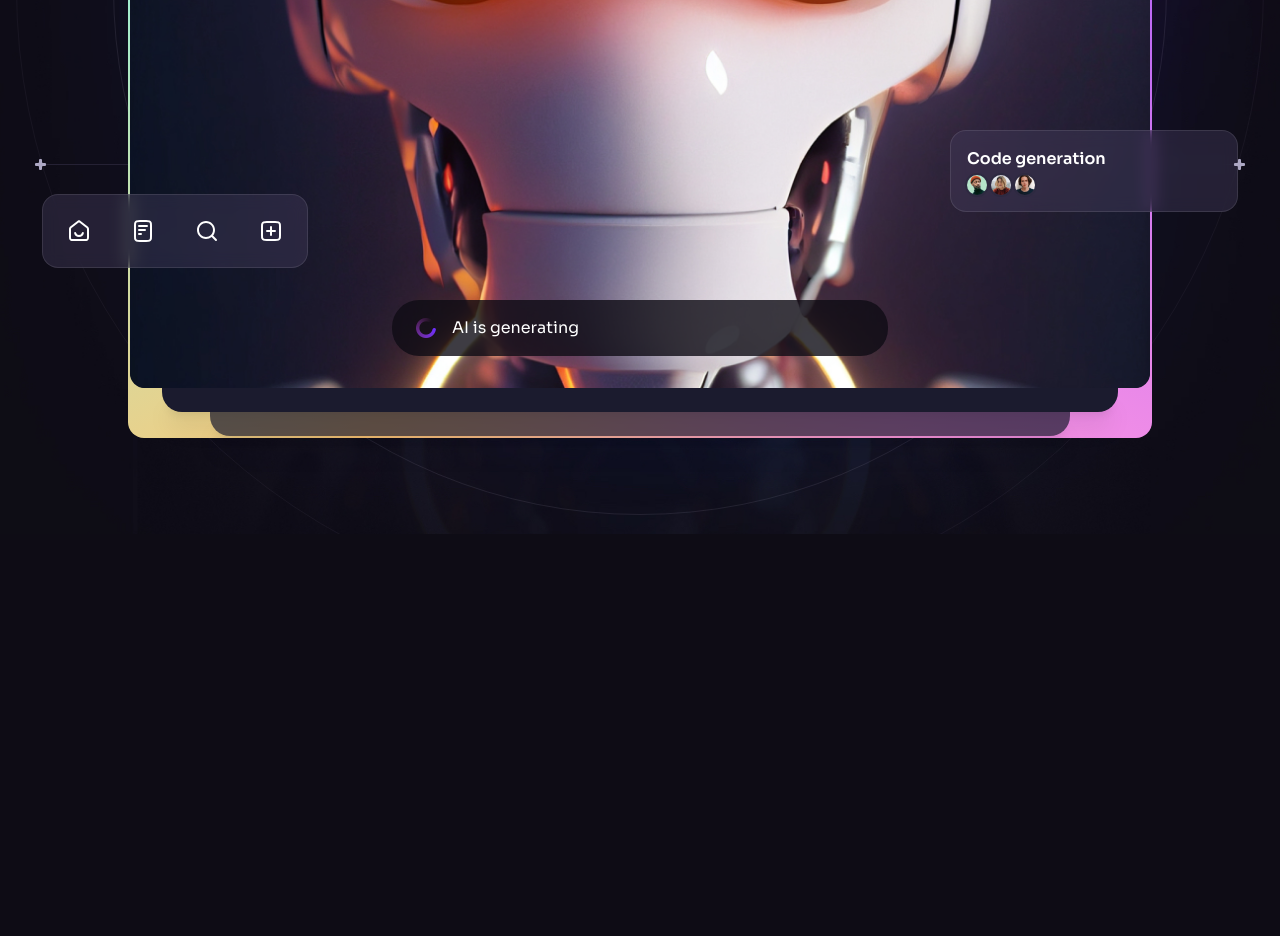
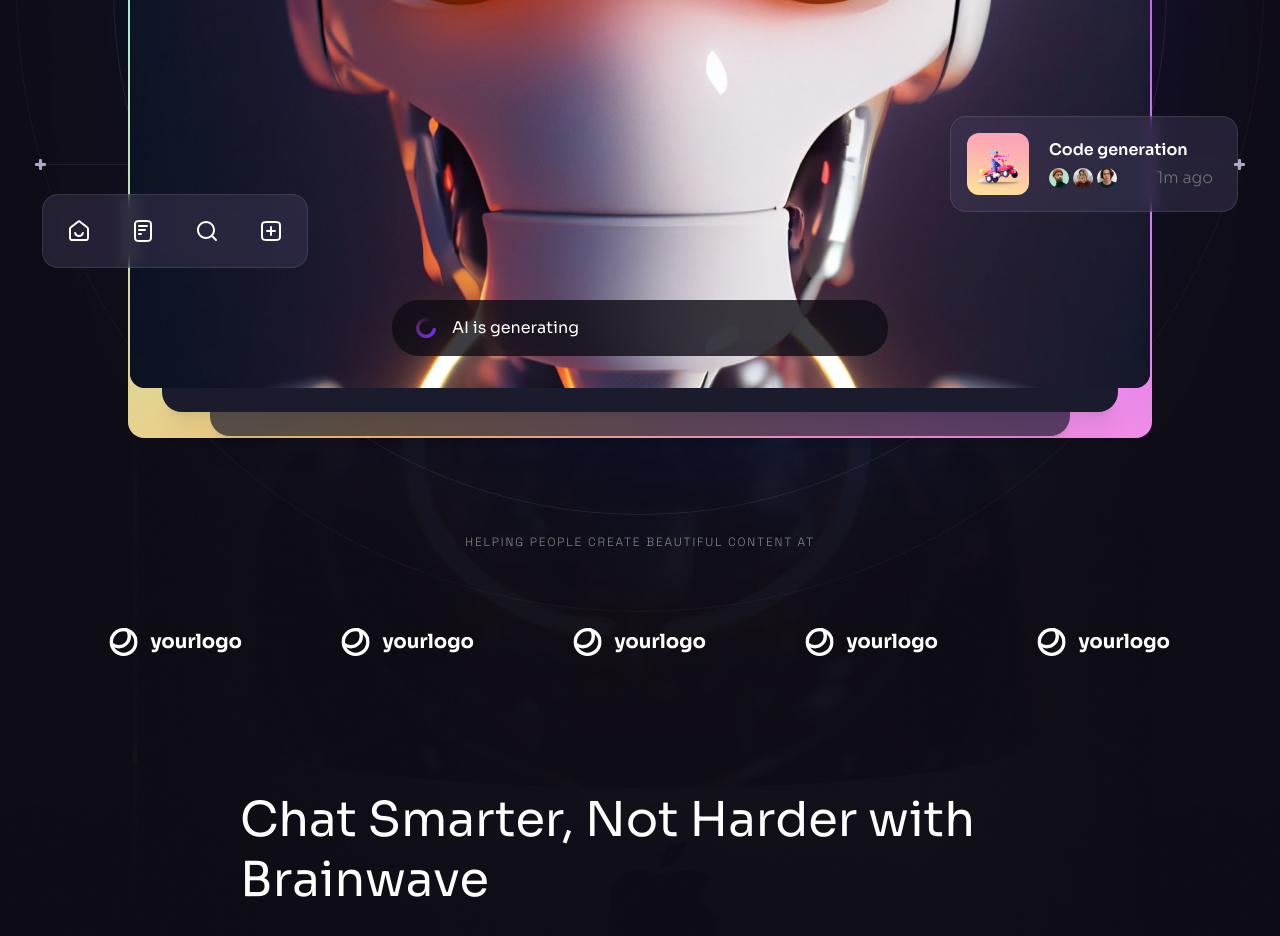
Before and after one commit to xzcxvc/brainwave, a React (Vite) app: page / in a window 1280 px wide. Shown: the part 720-1656 px from the top of the page. Before the commit the page ends 1254 px from the top, so only its background shows below. Built offline with nearby package versions, Linux system fonts and the light colour scheme.

Commit message:
wip brainwave tutorial

```diff
--- a/src/App.jsx
+++ b/src/App.jsx
@@ -6,16 +6,15 @@ import "./App.css";
 import Button from "./components/Button";
 import Header from "./components/Header";
 import Hero from "./components/Hero";
+import Benefits from "./components/Benefits";
 
 const App = () => {
   return (
     <>
       <div className="pt-[4.75rem] lg:pt-[5.25rem] overflow-hidden">
-        {/* <Button className="mt-20" href={"#login"}>
-          Click me!
-        </Button> */}
         <Header />
         <Hero />
+        <Benefits />
       </div>
       <ButtonGradient />
     </>
--- /dev/null
+++ b/src/components/Benefits.jsx
@@ -0,0 +1,15 @@
+import React from "react";
+import Section from "./Section";
+import Heading from "./Heading";
+
+const Benefits = () => {
+  return (
+    <Section className="features">
+      <div className="container relative z-2">
+        <Heading className="" title="Chat Smarter, Not Harder with Brainwave" />
+      </div>
+    </Section>
+  );
+};
+
+export default Benefits;
--- /dev/null
+++ b/src/components/CompanyLogos.jsx
@@ -0,0 +1,24 @@
+import React from "react";
+import { companyLogos } from "../constants";
+
+const CompanyLogos = ({ className }) => {
+  return (
+    <div className={className}>
+      <h5 className="tagline mb-6 text-center text-n-1/50">
+        Helping people create beautiful content at
+      </h5>
+      <ul className="flex">
+        {companyLogos.map((logo, index) => (
+          <li
+            className="flex items-center justify-center flex-1 h-[8.5rem]"
+            key={index}
+          >
+            <img src={logo} width={134} height={28} alt={logo} />
+          </li>
+        ))}
+      </ul>
+    </div>
+  );
+};
+
+export default CompanyLogos;
--- /dev/null
+++ b/src/components/Heading.jsx
@@ -0,0 +1,11 @@
+import React from "react";
+
+const Heading = ({ className, title }) => {
+  return (
+    <div className={`${className} max-w-[50rem] mx-auto mb-12 lg:mb-20`}>
+      {title && <h2 className="h2">{title}</h2>}
+    </div>
+  );
+};
+
+export default Heading;
--- a/src/components/Hero.jsx
+++ b/src/components/Hero.jsx
@@ -8,6 +8,7 @@ import { BackgroundCircles, BottomLine, Gradient } from "./design/Hero";
 import { heroIcons } from "../constants";
 import { ScrollParallax } from "react-just-parallax";
 import Notification from "./Notification";
+import CompanyLogos from "./CompanyLogos";
 
 const Hero = () => {
   const parallaxRef = useRef(null);
@@ -89,6 +90,7 @@ const Hero = () => {
           </div>
           <BackgroundCircles />
         </div>
+        <CompanyLogos className="hidden relative z-10 mt-20 lg:block" />
       </div>
       <BottomLine />
     </Section>
--- a/src/components/Notification.jsx
+++ b/src/components/Notification.jsx
@@ -1,5 +1,6 @@
 import React from "react";
 import { notificationImages } from "../constants";
+import { notification1 } from "../assets";
 
 const Notification = ({ className, title }) => {
   return (
@@ -8,6 +9,13 @@ const Notification = ({ className, title }) => {
         className || ""
       } flex items-center p-4 pr-6 bg-n-9/40 backdrop-blur border border-n-1/10 rounded-2xl gap-5`}
     >
+      <img
+        src={notification1}
+        width={62}
+        height={62}
+        alt="image"
+        className="rounded-xl"
+      />
       <div className="flex-1">
         <h6 className="mb-1 font-semibold justify-center text-base">{title}</h6>
         <div className="flex items-center justify-between">
@@ -27,6 +35,7 @@ const Notification = ({ className, title }) => {
               </li>
             ))}
           </ul>
+          <div className="body-2 text-n-13">1m ago</div>
         </div>
       </div>
     </div>
--- a/src/components/design/Hero.jsx
+++ b/src/components/design/Hero.jsx
@@ -47,7 +47,11 @@ export const BackgroundCircles = ({ parallaxRef }) => {
       <Rings />
 
       {/* Moving background colored circle balls */}
-      <MouseParallax strength={0.07} parallaxContainerRef={parallaxRef}>
+      <MouseParallax
+        enableOnTouchDevice={true}
+        strength={0.07}
+        parallaxContainerRef={parallaxRef}
+      >
         <div className="absolute bottom-1/2 left-1/2 w-0.25 h-1/2 origin-bottom rotate-[46deg]">
           <div
             className={`w-2 h-2 -ml-1 -mt-36 bg-gradient-to-b from-[#DD734F] to-[#1A1A32] rounded-full transition-transform duration-500 ease-out ${
```
